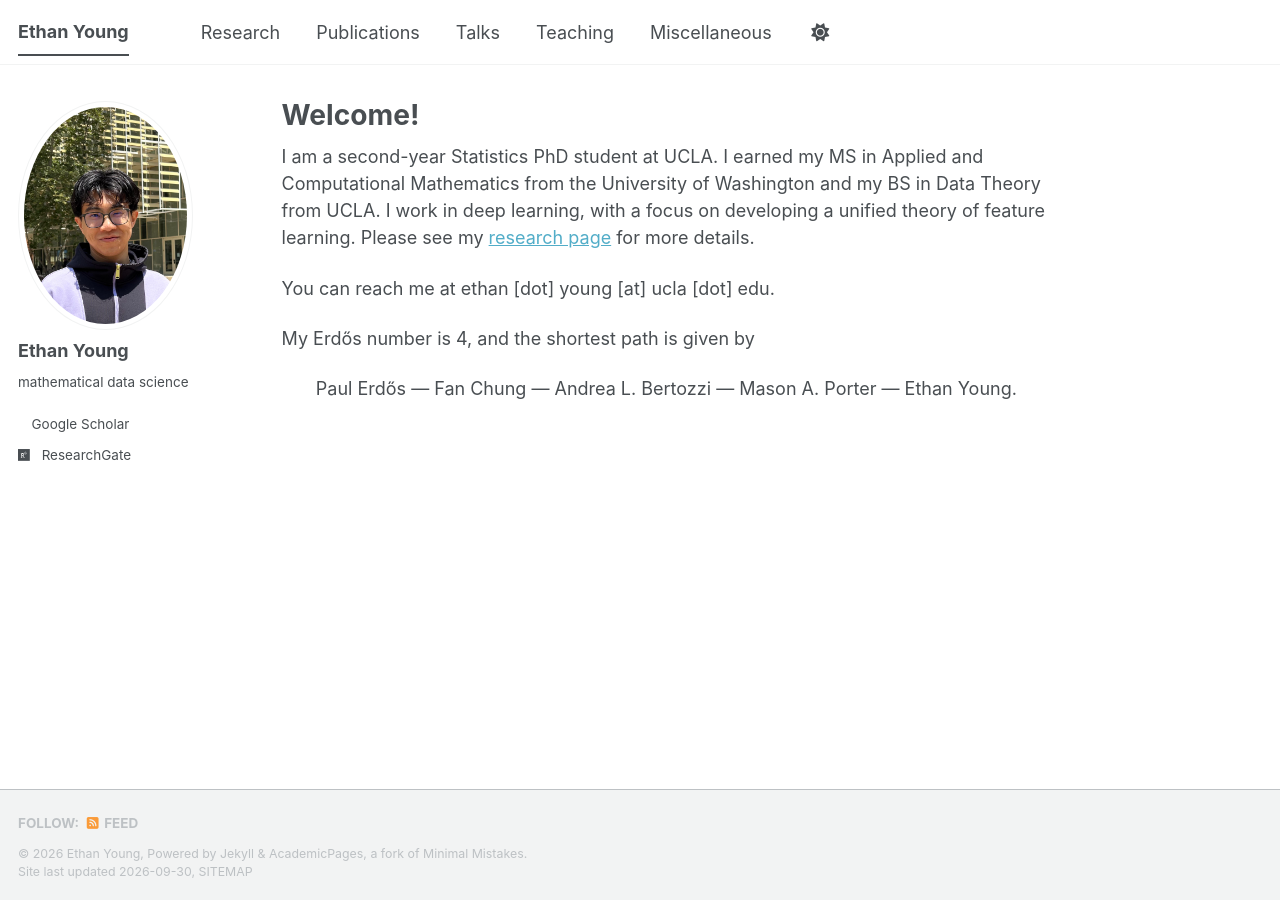
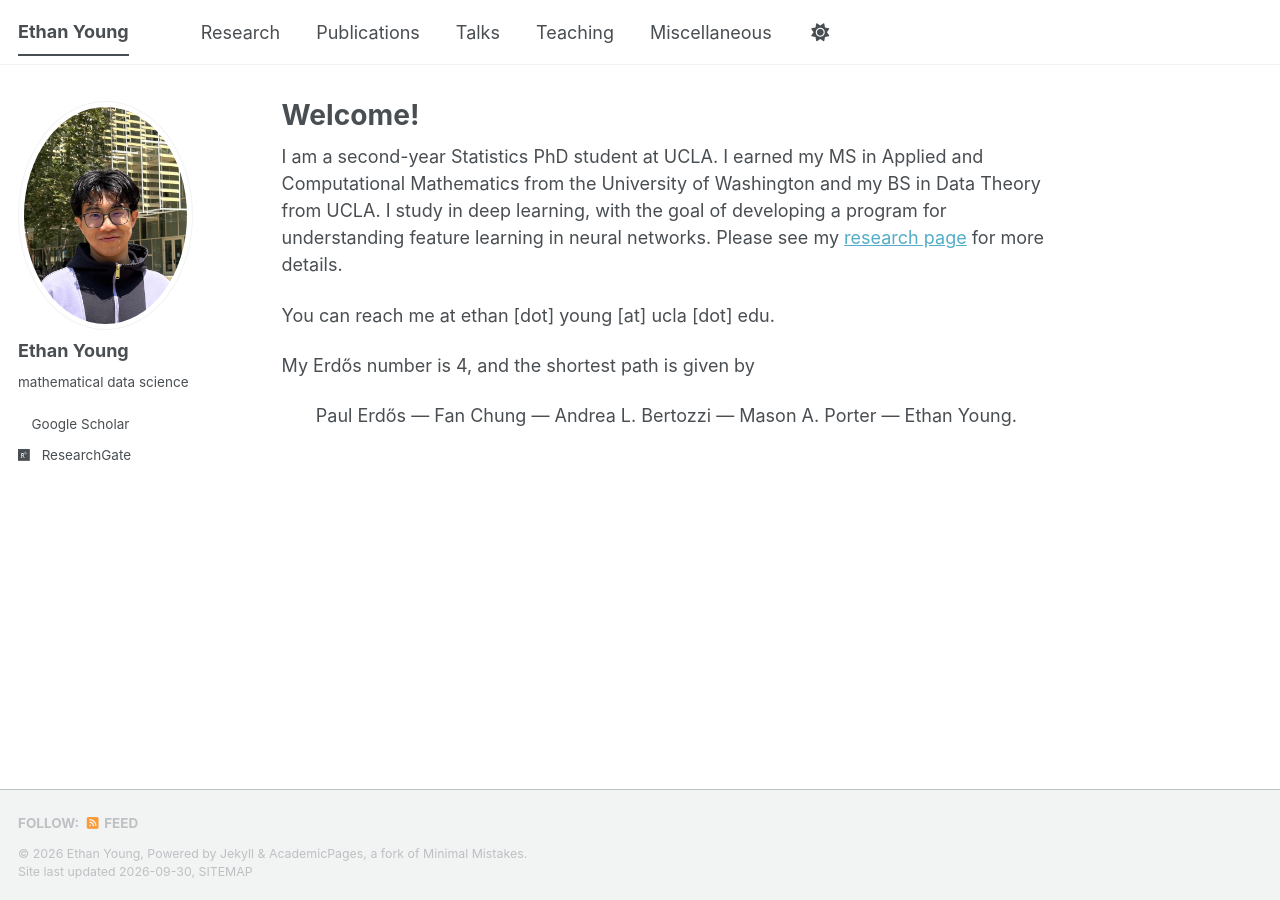
Before and after one commit to ethanjyoung/ethanjyoung.github.io, a Jekyll site: the page built from _pages/about.md, in a window 1280 px wide. Built offline with Jekyll 4.4.1, drawn with Linux system fonts in a browser that asks for light colours; a style sheet for code colours, icons or effects is not loaded.

Commit message:
Update about.md

```diff
--- a/_pages/about.md
+++ b/_pages/about.md
@@ -8,7 +8,7 @@ redirect_from:
   - /about.html
 ---
 
-I am a second-year Statistics PhD student at UCLA. I earned my MS in Applied and Computational Mathematics from the University of Washington and my BS in Data Theory from UCLA. I work in deep learning, with a focus on developing a unified theory of feature learning. Please see my [research page](https://ethanjyoung.github.io/research/) for more details.
+I am a second-year Statistics PhD student at UCLA. I earned my MS in Applied and Computational Mathematics from the University of Washington and my BS in Data Theory from UCLA. I study in deep learning, with the goal of developing a program for understanding feature learning in neural networks. Please see my [research page](https://ethanjyoung.github.io/research/) for more details.
 
 You can reach me at ethan \[dot\] young \[at\] ucla \[dot\] edu.
 
```
